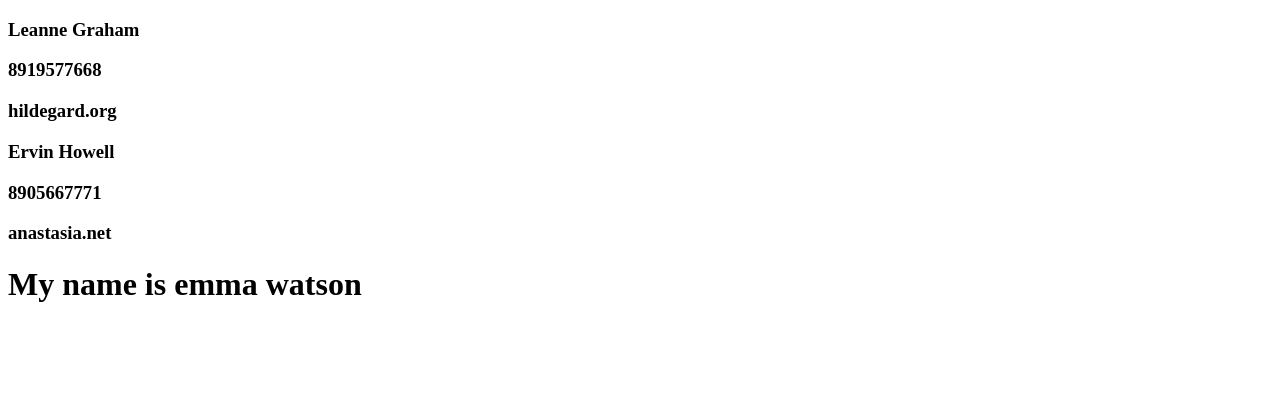
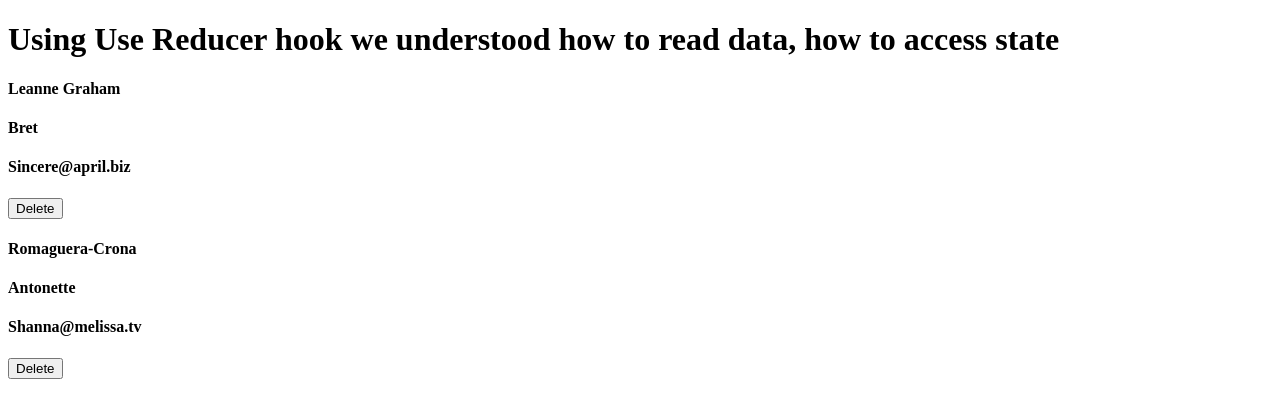
Before and after one commit to Nyaseswi/reactTutorials, a React (Create React App) app: page / in a window 1280 px wide. Shown: the top 418 px of the page. Built offline with nearby package versions, Linux system fonts and the light colour scheme.

Commit message:
useReducerHookState

```diff
--- a/src/App.js
+++ b/src/App.js
@@ -1,10 +1,10 @@
 import React from 'react';
-import AnotherContext from './hooks/useContextHook/AnotherContext';
+import ReadState from './hooks/useReducerHook/ReadState';
 
 const App = () => {
   return (
     <div>
-      <AnotherContext />
+      <ReadState />
     </div>
   );
 };
--- /dev/null
+++ b/src/hooks/useReducerHook/ReadState.jsx
@@ -0,0 +1,44 @@
+import React, { useReducer } from 'react'
+
+const reducer = () => {}
+
+const intialState = {
+    data:[
+        {
+            id:'as78hkh',
+            name:'Leanne Graham',
+            username:'Bret',
+            email:'Sincere@april.biz'
+        },
+        {
+            id:'as79hkh',
+            name:'Romaguera-Crona',
+            username:'Antonette',
+            email:'Shanna@melissa.tv'
+        }
+    ]
+}
+
+const ReadState = () => {
+ const [state, dispatch] = useReducer(reducer, intialState);
+  return (
+    <div>
+      <h1>Using Use Reducer hook we understood how to read data, how to access state </h1>
+      {
+        state.data.map((eachData) => {
+            const {id, name, username, email} = eachData
+            return(
+                <section key={id}>
+                    <h4>{name}</h4>
+                    <h4>{username}</h4>
+                    <h4>{email}</h4>
+                    <button>Delete</button>
+                </section>
+            )
+        })
+      }
+    </div>
+  )
+}
+
+export default ReadState
```
Also changed, not shown: .txt (added).
